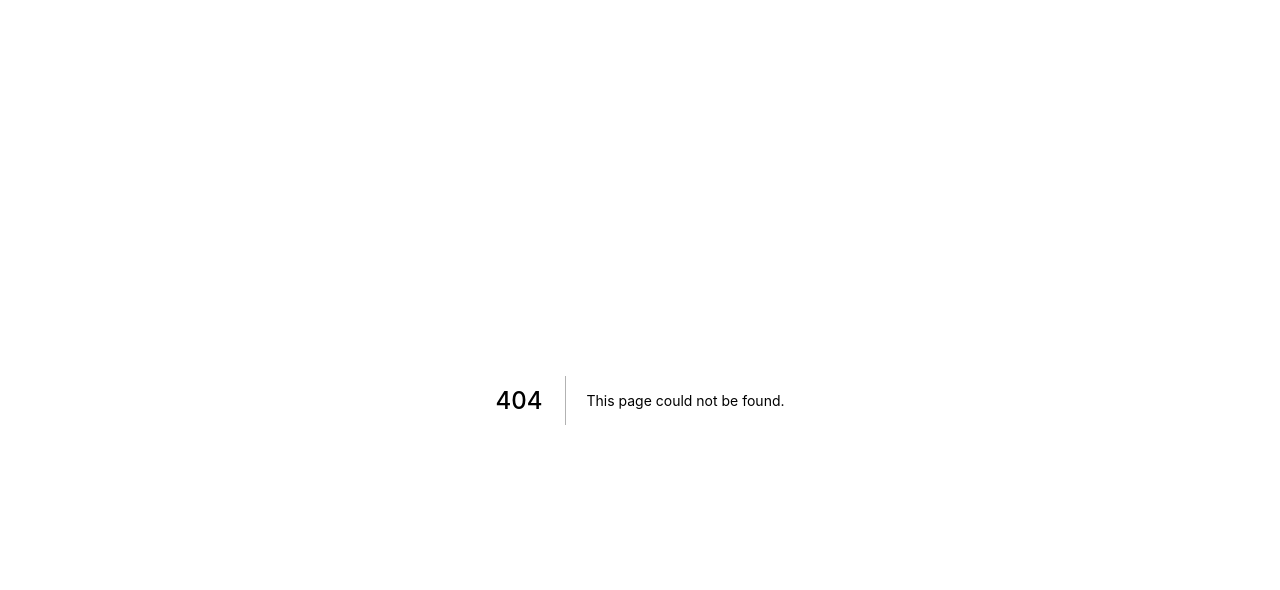
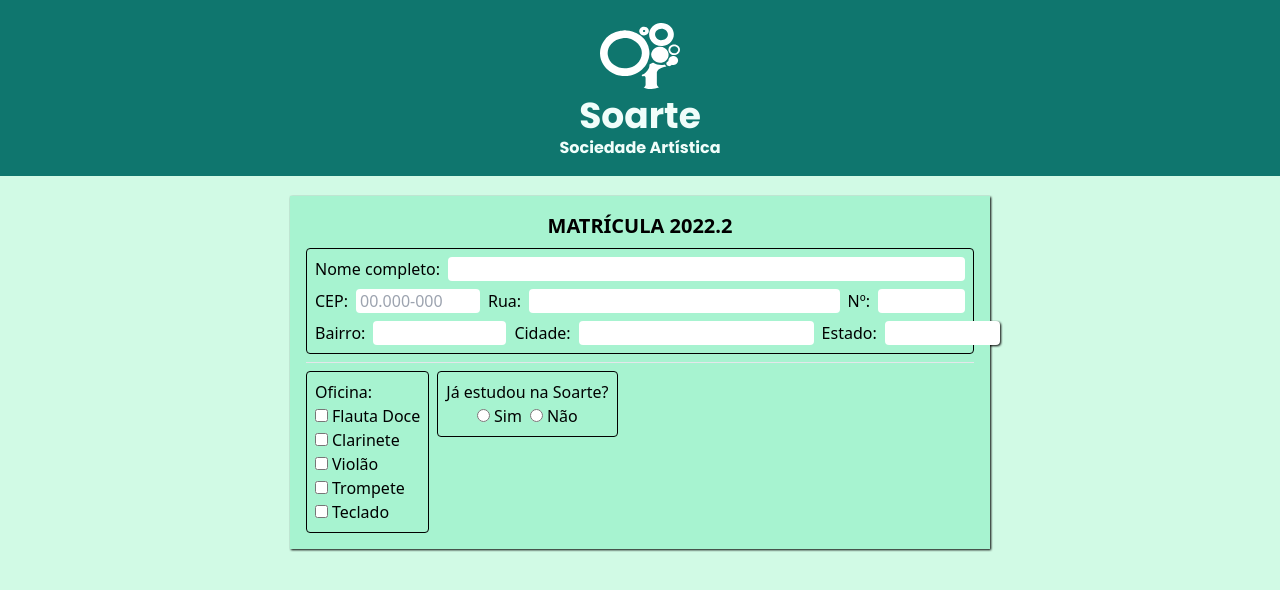
Before and after one commit to Laylsons3/soarte-nextjs, a Next.js app: page /matricula in a window 1280 px wide. Before the commit this address had no page. Shown: the top 590 px of the page. Built offline with nearby package versions, Linux system fonts and the light colour scheme; a web font is replaced by a local one.

Commit message:
add page matricula

```diff
--- a/components/Galeria.js
+++ b/components/Galeria.js
@@ -36,8 +36,6 @@ function Galeria() {
     },
   ]
 
-  //260x180
-
   return(
     <section id="Component">
       <div className='Component'>
--- /dev/null
+++ b/pages/matricula.js
@@ -0,0 +1,105 @@
+import LogoBranco from "../components/LogoBranco";
+
+
+export default function Matricula() {
+  return(
+    <div>
+      <div className="flex justify-center bg-teal-700 text-teal-50 p-4">
+      <div className="flex flex-col items-center text-center Poppins">
+        <div className="w-20 h-20 flex">
+        <LogoBranco />
+        </div>
+        <div className="font-bold">
+          <h1 className="text-4xl">Soarte</h1>
+          <h3>Sociedade Artística</h3>
+        </div>
+      </div>
+      <div>
+
+      </div>
+    </div>
+      <div className="mx-10 mt-5 flex Drop1 justify-center">
+        <div className="w-[700px] bg-emerald-200 p-4">
+          <h1 className="text-center font-bold mb-2 text-xl">MATRÍCULA 2022.2</h1>
+          <form id="form-matricula" className="flex flex-col gap-2">
+          <div className="border border-black rounded flex flex-col gap-2 p-2">
+            <div className="flex gap-2 w-full">
+              <label>Nome completo:</label>
+              <input className="flex-1 pl-1" />
+            </div>
+            <div className="flex gap-2 w-full">
+              <label>CEP:</label>
+              <input className="pl-1" size={8} placeholder="00.000-000" />
+              <label>Rua:</label>
+              <input className="flex-1 pl-1" />
+              <label>Nº:</label>
+              <input className="pl-1" size={4} />
+            </div>
+            <div className="flex gap-2 w-full">
+              <label>Bairro:</label>
+              <input className="flex-1 pl-1" size={9} />
+              <label>Cidade:</label>
+              <input className="flex-1 pl-1" />
+              <label>Estado:</label>
+              <input className="pl-1" size={7} />
+            </div>
+          </div>
+          <hr />
+          <div className="flex gap-2 w-full ">
+            <div className="flex flex-col border border-black rounded p-2">
+              <label>Oficina:</label>
+            <label>
+              <input className="mr-1" type="checkbox" />
+              Flauta Doce
+            </label>
+            <label>
+              <input className="mr-1" type="checkbox" />
+              Clarinete
+            </label>
+            <label>
+              <input className="mr-1" type="checkbox" />
+              Violão
+            </label>
+            <label>
+              <input className="mr-1" type="checkbox" />
+              Trompete
+            </label>
+            <label>
+              <input className="mr-1" type="checkbox" />
+              Teclado
+            </label>
+
+
+            </div>
+            <div className="flex flex-col">
+            <div className="border border-black rounded p-2">Já estudou na Soarte?
+              <div className="flex justify-center gap-2">
+                  <label>
+                    <input className="mr-1" name="aluno-novo" type="radio" />
+                    Sim
+                    </label>
+                    <label>
+                    <input className="mr-1" name="aluno-novo" type="radio" />
+                    Não
+                    </label>
+                </div>
+            </div>
+
+
+
+
+
+            </div>
+
+
+          </div>
+
+
+          </form>
+        </div>
+
+      </div>
+
+    </div>
+  )
+}
--- a/styles/globals.css
+++ b/styles/globals.css
@@ -32,7 +32,11 @@ body {
 }
 
 .Drop:hover {
-  filter: drop-shadow(0px 0px 3px black) ;
+  filter: drop-shadow(0px 0px 3px black);
+}
+
+.Drop1 {
+  filter: drop-shadow(1px 1px 1px black);
 }
 
 section .Component {
@@ -46,3 +50,11 @@ section .Component2 {
 .DivIconCurso {
   @apply w-14 md:w-20 h-14 md:h-20
 }
+
+#form-matricula label {
+  @apply font-medium
+}
+
+#form-matricula input {
+  @apply rounded
+}
```
